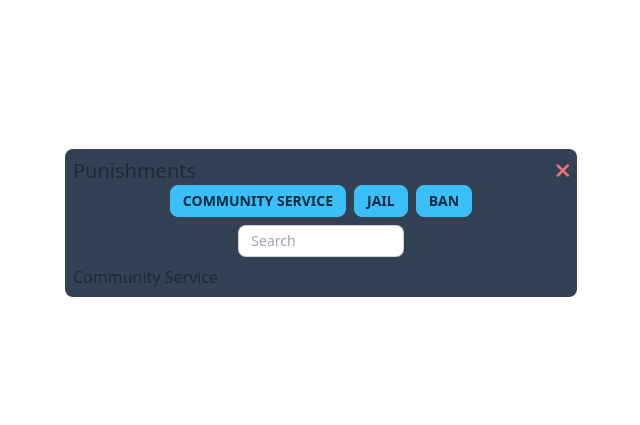
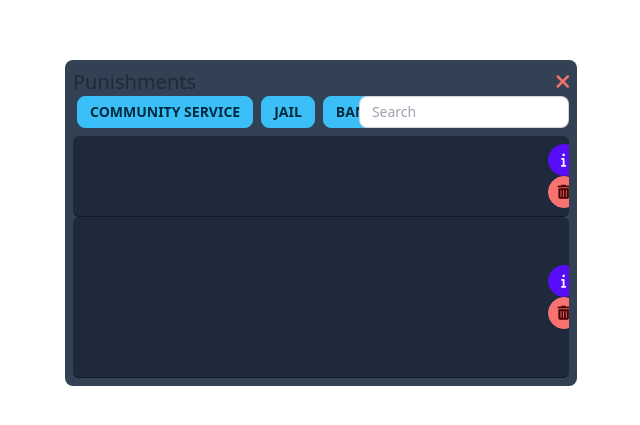
Before and after one commit to fivemland/fl_punishment, a Svelte app in the folder ui/: page / in a window 1280 px wide. Shown: the part 177-602 px from the top of the page, without its empty margins (319-959 px from the left). Built offline with nearby package versions, Linux system fonts and the light colour scheme.

Commit message:
Move server side storage to users table, more admin panel, small refactor

```diff
--- a/ui/src/components/AdminPanel.svelte
+++ b/ui/src/components/AdminPanel.svelte
@@ -9,7 +9,21 @@
 
   $: activeTab = buttons.filter((button) => button.name === selectedTab)[0];
 
-  let users = [];
+  let users = [
+    { identifier: 'csokifasz', name: 'Clark fasz Melton', reason: 'Teszt', count: 10, all: 20 },
+    {
+      identifier: 'csokifasz',
+      name: 'Frank Johns',
+      reason:
+        'Tesztasdhaskldhaksldhklashkdlhask hdlkas hkashd lkashd klhaskld hakls hklashd klashkld haskl haksl hklas hklash kldhaskl dhklasd hklashd klashd klashkld haskld haklsd hkasdh klashdlk',
+      count: 10,
+      all: 20,
+    },
+  ];
+
+  let search = '';
+
+  $: filteredUsers = users.filter((user) => user.name.toLowerCase().includes(search.toLowerCase()));
 
   async function selectTab(name) {
     selectedTab = name;
@@ -36,14 +50,31 @@
     fetch(`https://${GetParentResourceName()}/closeAdminPanel`);
   }
 
-  function remove(identifier) {
+  function remove(user) {
     fetch(`https://${GetParentResourceName()}/removeUser`, {
       method: 'POST',
       body: JSON.stringify({
         selectedTab,
-        identifier,
+        identifier: user.identifier,
       }),
     });
+  }
+
+  let userInfo = false;
+
+  async function requestUserData(user) {
+    userInfo = false;
+
+    const response = await fetch(`https://${GetParentResourceName()}/requestUserData`, {
+      method: 'POST',
+      body: JSON.stringify({
+        identifier: user.identifier,
+      }),
+    });
+
+    const responseJson = await response.json();
+
+    console.log(responseJson);
   }
 </script>
 
@@ -56,18 +87,73 @@
         <i class="fa-solid fa-xmark" />
       </button>
     </div>
-    <div class="flex justify-center">
+    <div class="flex justify-between">
+      <div class="flex">
         {#each buttons as button}
           <button on:click={() => selectTab(button.name)} class="btn btn-sm btn-info mx-1">
             {button.label}
           </button>
         {/each}
       </div>
-    <div class="flex justify-center mt-2 mb-2">
-      <input type="text" placeholder="Search" class="input input-bordered input-sm w-2/6" />
+      <div class="mb-2">
+        <input bind:value={search} type="text" placeholder="Search" class="input input-bordered input-sm w-full" />
+      </div>
     </div>
 
-    {activeTab.label}
+    <div class="max-h-96 overflow-y-auto">
+      {#if search.length > 0 && filteredUsers.length <= 0}
+        <div class="text-center text-warning text-lg mt-4">Users not found!</div>
+      {/if}
+
+      {#each filteredUsers as user}
+        <div class="grid grid-flow-col gap-2 items-center bg-slate-800 p-2 rounded-md border-b border-gray-900">
+          <div class="w-40">{user.name || 'Ismeretlen'}</div>
+          <div class="w-60 text-center">
+            <div class="tooltip tooltip-left" data-tip="Reason">
+              {user.reason || 'Unknown'}
+            </div>
+          </div>
+          <div>
+            <div class="tooltip tooltip-right" data-tip="Count">
+              {user.count || 0}/{user.all || 0}
+            </div>
+          </div>
+          <div class="ml-auto">
+            <label on:click={() => requestUserData(user)} class="btn btn-sm btn-circle btn-primary modal-button" for="my-modal">
+              <i class="fa-solid fa-info" />
+            </label>
+
+            <button on:click={() => remove(user)} class="btn btn-sm btn-circle btn-error">
+              <i class="fa-solid fa-trash-can" />
+            </button>
+          </div>
+        </div>
+
+        <input type="checkbox" id="my-modal" class="modal-toggle" />
+        <div class="modal">
+          <div class="modal-box bg-gray-800">
+            <label for="my-modal" class="btn btn-sm btn-circle absolute right-2 top-2">✕</label>
+            <h3 class="font-bold text-lg">User Informations</h3>
+            <table class="table table-compact w-full mt-3 py-4">
+              <tbody>
+                <tr>
+                  <td>Start Date</td>
+                  <td class="text-right">1900.01.01</td>
+                </tr>
+                <tr>
+                  <td>Admin</td>
+                  <td class="text-right">Csoki</td>
+                </tr>
+                <tr>
+                  <td>Admin Identifier</td>
+                  <td class="text-right">asdasd</td>
+                </tr>
+              </tbody>
+            </table>
+          </div>
+        </div>
+      {/each}
+    </div>
   </main>
 {/if}
 
--- a/ui/src/components/ComservInfo.svelte
+++ b/ui/src/components/ComservInfo.svelte
@@ -1,4 +1,6 @@
 <script>
+  import InfoBar from './InfoBar.svelte';
+
   let comserv = false;
 
   window.addEventListener('message', ({ data }) => {
@@ -11,28 +13,11 @@
 {#if comserv && typeof comserv === 'object'}
   <main class="bg-gray-700 p-2 rounded-xl select-none">
     <div class="text-center font-bold mb-2">Community Service</div>
-    <table class="table table-compact">
-      <tbody class="text-center">
-        <tr>
-          <td>Tasks Left</td>
-          <td>{comserv.count || 'Unknown'}/{comserv.all || 'Unknown'}</td>
-        </tr>
-        <tr>
-          <td>Reason</td>
-          <p class="text-sm p-1 bg-base-100 border-b border-base-200 max-w-xs break-words">
-            {comserv.reason || 'Unknown'}
-          </p>
-        </tr>
-        <tr>
-          <td>Admin</td>
-          <td>{comserv.admin ? comserv.admin.name : 'Unknown'}</td>
-        </tr>
-        <tr>
-          <td>Start Date</td>
-          <td>{formatedDate || 'Unknown'}</td>
-        </tr>
-      </tbody>
-    </table>
+
+    <InfoBar title="Tasks Left" value={`${comserv.count || 'Unknown'}/${comserv.all || 'Unknown'}`} />
+    <InfoBar title="Reason" value={comserv.reason || 'Unknown'} />
+    <InfoBar title="Admin" value={comserv.admin ? comserv.admin.name : 'Unknown'} />
+    <InfoBar title="Start Date" value={formatedDate || 'Unknown'} />
   </main>
 {/if}
 
--- /dev/null
+++ b/ui/src/components/InfoBar.svelte
@@ -0,0 +1,11 @@
+<script>
+  export let title = '';
+  export let value = '';
+</script>
+
+<div class="grid grid-flow-col gap-1 px-2 text-center items-center bg-slate-800 border-b border-gray-900">
+  <div class="w-20">{title}</div>
+  <div class="w-40">
+    {value}
+  </div>
+</div>
```
Also changed, not shown: 2 other files (tests, documents, lock files or other folders). Lines whose indentation alone changed are shown as unchanged.
